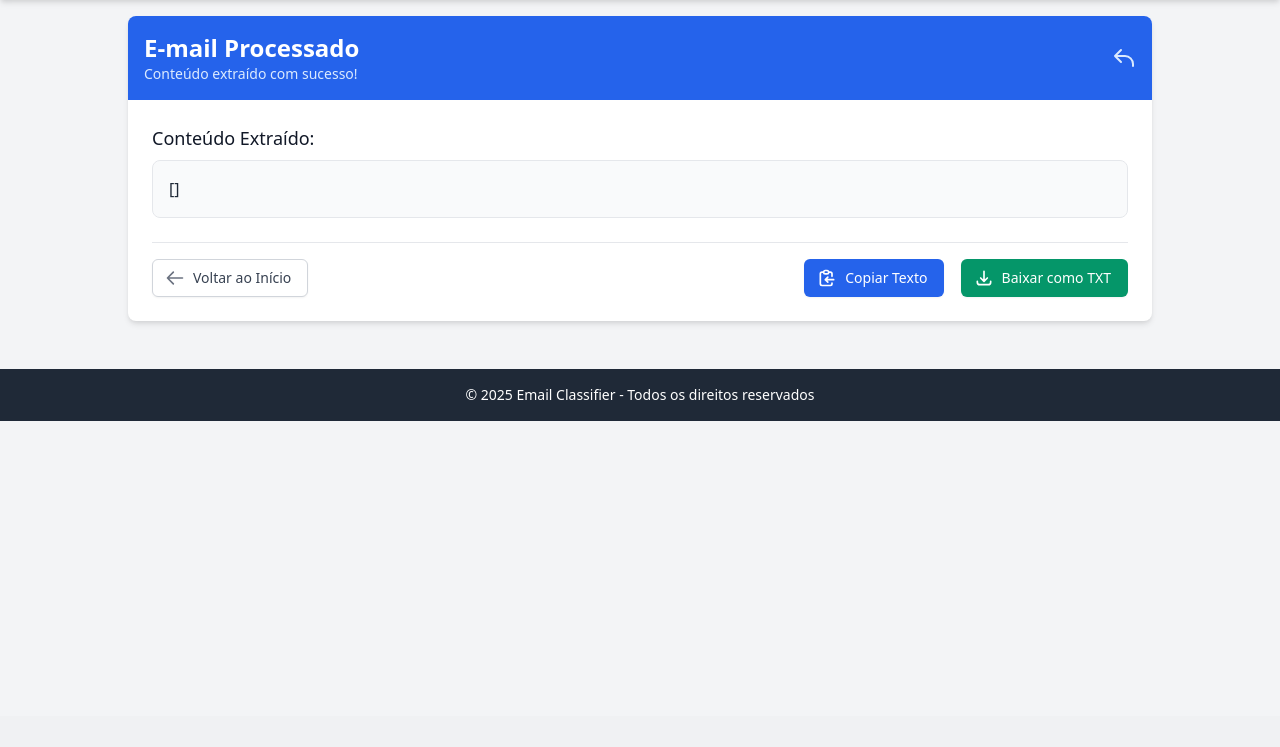
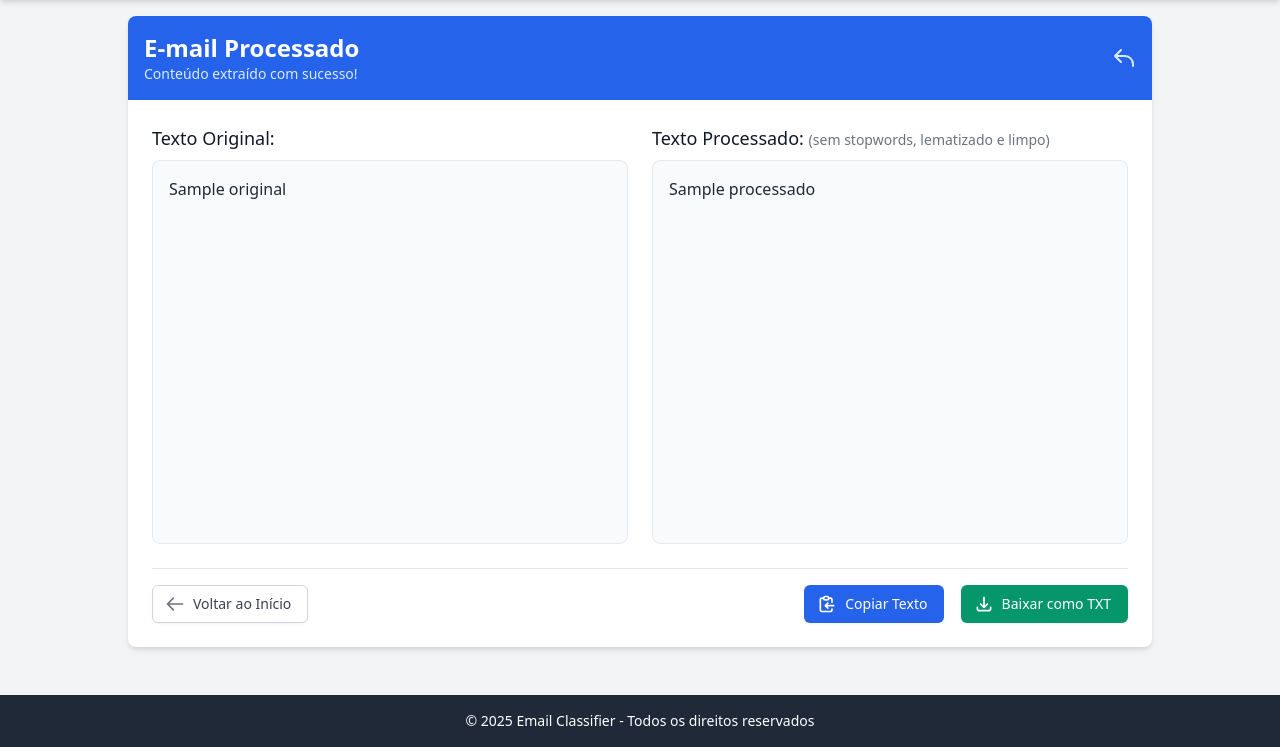
Before and after one commit to Victor-Sarti/SmartEmails, a Flask app: template templates/resultado.html in a window 1280 px wide. Shown: the part 84-831 px from the top of the page. Before the commit the page ends 505 px from the top, so only its background shows below. Run offline with Flask 3, Linux system fonts and the light colour scheme; the template is opened without the code that fills it: most values are stand-ins (such as "Sample title", 1, 10 or a date in 2020); parts of the project's set-up code (start-up, migrations or seed data) failed here and were passed over.

Commit message:
Adiciona pré-processamento de texto com NLTK e melhora a interface

```diff
--- a/app.py
+++ b/app.py
@@ -1,8 +1,74 @@
 import os
+import re
+import string
 from flask import Flask, render_template, request, redirect, url_for, flash, jsonify
 from werkzeug.utils import secure_filename
 from PyPDF2 import PdfReader
 from dotenv import load_dotenv
+import nltk
+from nltk.corpus import stopwords
+from nltk.tokenize import word_tokenize
+from nltk.stem import WordNetLemmatizer
+
+# Inicializa o lematizador
+lemmatizer = WordNetLemmatizer()
+
+# Obtém as stopwords em português
+try:
+    stop_words = set(stopwords.words('portuguese'))
+    # Adiciona algumas palavras específicas que são comuns em e-mails
+    custom_stopwords = {'para', 'com', 'por', 'pelo', 'pela', 'nos', 'nas', 'esse', 'essa', 'isso',
+                       'desse', 'dessa', 'disso', 'neste', 'nesta', 'nisto', 'muito', 'muita',
+                       'muitos', 'muitas', 'também', 'pois', 'quando', 'como', 'assim', 'então',
+                       'só', 'já', 'aqui', 'lá', 'onde', 'quem', 'qual', 'quais', 'cujo', 'cuja',
+                       'cujos', 'cujas', 'meu', 'minha', 'teu', 'tua', 'seu', 'sua', 'nosso',
+                       'nossa', 'deles', 'delas', 'isto', 'isso', 'aquilo', 'este', 'esta', 'esse'}
+    stop_words.update(custom_stopwords)
+except:
+    # Se não conseguir carregar as stopwords em português, usa as em inglês como fallback
+    stop_words = set(stopwords.words('english'))
+
+def preprocess_text(text):
+    """
+    Pré-processa o texto do e-mail:
+    1. Converte para minúsculas
+    2. Remove pontuações e caracteres especiais
+    3. Remove números
+    4. Remove stopwords
+    5. Aplica lematização
+    6. Remove palavras muito curtas
+    """
+    if not text or not isinstance(text, str):
+        return ""
+
+    # Converte para minúsculas
+    text = text.lower()
+
+    # Remove URLs
+    text = re.sub(r'https?://\S+|www\.\S+', '', text)
+
+    # Remove endereços de e-mail
+    text = re.sub(r'\S*@\S*\s?', '', text)
+
+    # Remove números e caracteres especiais, mantendo acentuação
+    text = re.sub(r'[^\w\sáàâãéèêíïóôõöúçñ]', ' ', text)
+
+    # Remove números
+    text = re.sub(r'\d+', '', text)
+
+    # Tokenização
+    tokens = word_tokenize(text, language='portuguese')
+
+    # Remove stopwords e aplica lematização
+    processed_tokens = []
+    for token in tokens:
+        if token not in stop_words and len(token) > 2:  # Remove palavras muito curtas
+            # Lematização
+            lemma = lemmatizer.lemmatize(token)
+            processed_tokens.append(lemma)
+
+    # Junta os tokens novamente em um texto
+    return ' '.join(processed_tokens)
 
 # Carrega as variáveis de ambiente
 load_dotenv()
@@ -57,6 +123,7 @@
     Aceita tanto texto direto quanto upload de arquivo.
     """
     email_content = ""
+    original_content = ""
 
     # Verifica se foi enviado um arquivo
     if 'arquivo' in request.files:
@@ -75,9 +142,9 @@
 
             # Lê o conteúdo do arquivo com base na extensão
             if filename.lower().endswith('.pdf'):
-                email_content = read_pdf_file(filepath)
+                original_content = read_pdf_file(filepath)
             else:  # .txt
-                email_content = read_txt_file(filepath)
+                original_content = read_txt_file(filepath)
 
             # Remove o arquivo após a leitura
             try:
@@ -86,21 +153,27 @@
                 pass
     else:
         # Se não foi enviado arquivo, verifica se há texto direto
-        email_content = request.form.get('texto_email', '').strip()
+        original_content = request.form.get('texto_email', '').strip()
 
-    if not email_content:
+    if not original_content:
         flash('Por favor, insira um texto ou envie um arquivo.', 'error')
         return redirect(url_for('index'))
+
+    # Aplica o pré-processamento ao texto
+    email_content = preprocess_text(original_content)
 
     # Se for uma pré-visualização (AJAX), retorna JSON
     if preview:
         return jsonify({
             'status': 'success',
-            'content': email_content[:500] + '...' if len(email_content) > 500 else email_content
+            'original': original_content[:500] + '...' if len(original_content) > 500 else original_content,
+            'processed': email_content[:500] + '...' if len(email_content) > 500 else email_content
         })
 
-    # Senão, renderiza a página de resultado
-    return render_template('resultado.html', conteudo=email_content)
+    # Senão, renderiza a página de resultado com ambas as versões
+    return render_template('resultado.html',
+                         original=original_content,
+                         processado=email_content)
 
 if __name__ == '__main__':
     # Garante que a pasta de uploads existe
--- a/templates/resultado.html
+++ b/templates/resultado.html
@@ -21,9 +21,25 @@
     <!-- Conteúdo do E-mail -->
     <div class="p-6">
         <div class="mb-6">
-            <h2 class="text-lg font-medium text-gray-900 mb-2">Conteúdo Extraído:</h2>
-            <div class="bg-gray-50 p-4 rounded-lg border border-gray-200">
-                <pre class="whitespace-pre-wrap font-sans text-gray-800">{{ conteudo }}</pre>
+            <div class="grid grid-cols-1 md:grid-cols-2 gap-6">
+                <!-- Texto Original -->
+                <div>
+                    <h2 class="text-lg font-medium text-gray-900 mb-2">Texto Original:</h2>
+                    <div class="bg-gray-50 p-4 rounded-lg border border-gray-200 h-96 overflow-y-auto">
+                        <pre class="whitespace-pre-wrap font-sans text-gray-800">{{ original }}</pre>
+                    </div>
+                </div>
+
+                <!-- Texto Processado -->
+                <div>
+                    <h2 class="text-lg font-medium text-gray-900 mb-2">
+                        Texto Processado:
+                        <span class="text-sm font-normal text-gray-500">(sem stopwords, lematizado e limpo)</span>
+                    </h2>
+                    <div class="bg-gray-50 p-4 rounded-lg border border-gray-200 h-96 overflow-y-auto">
+                        <pre class="whitespace-pre-wrap font-sans text-gray-800">{{ processado }}</pre>
+                    </div>
+                </div>
             </div>
         </div>
 
```
Also changed, not shown: download_nltk_resources.py (added, +16 -0 lines), requirements.txt (+3 -15 lines), templates/upload.html (+44 -5 lines).
